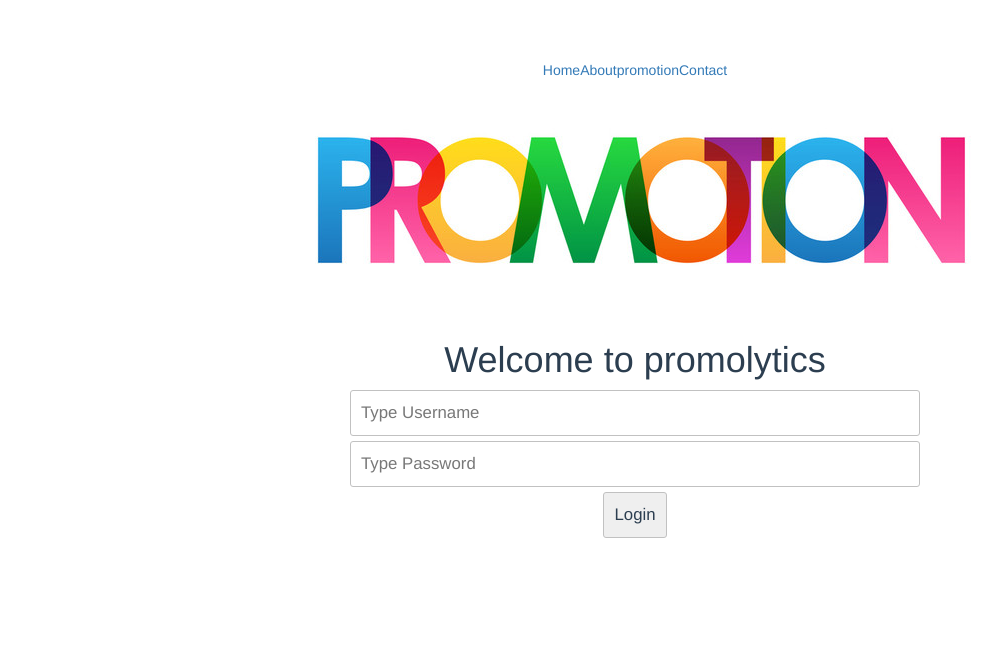
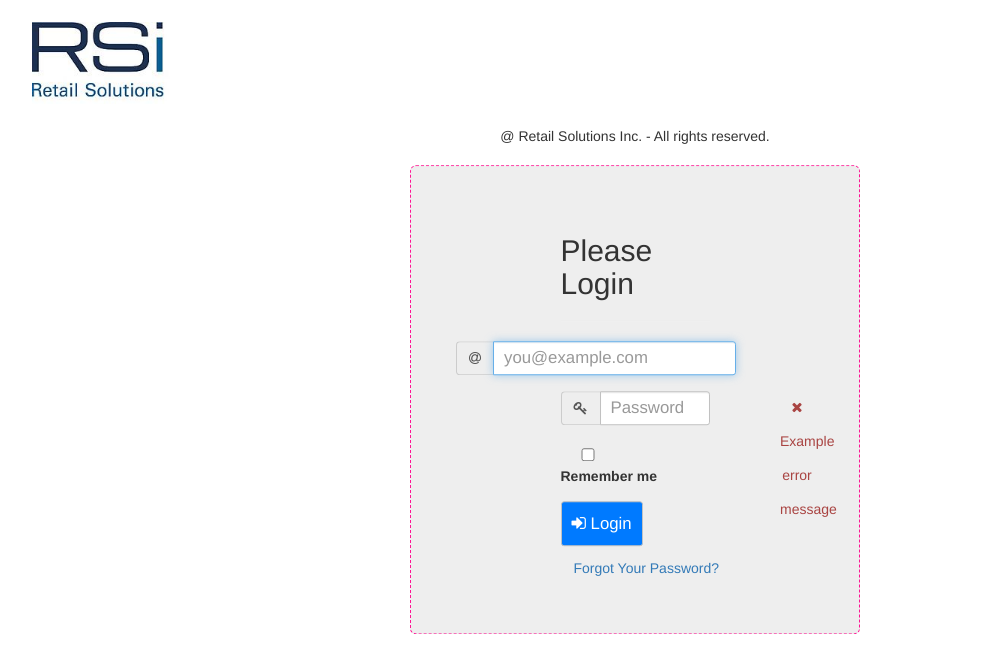
Before and after one commit to dev-mrinal/vuejs, a Vue app: page / in a window 1280 px wide. Shown: the top 672 px of the page, without its empty margins (5-1001 px from the left). Built offline with nearby package versions, Linux system fonts and the light colour scheme.

Commit message:
working on Login page

```diff
--- a/index.html
+++ b/index.html
@@ -3,7 +3,11 @@
   <head>
     <meta charset="utf-8">
     <meta name="viewport" content="width=device-width, initial-scale=1, shrink-to-fit=no">
+    <meta name="description" content="The HTML5 Herald">
     <title>Vue Project</title>
+    <!--[if lt IE 9]>
+<script src="https://cdnjs.cloudflare.com/ajax/libs/html5shiv/3.7.3/html5shiv.js"></script>
+<![endif]-->
   </head>
   <body>
     <div id="app"></div>
--- a/src/App.vue
+++ b/src/App.vue
@@ -1,10 +1,27 @@
 <template>
-  <div id="app" class="container">
+  <div id="app" class="container-fluid">
+
+  <header class="row">
+  <div class="col-sm-2"><img src="./assets/images/logo.jpg" class="img-fluid logo"  /></div>
+  <div class="col-sm-10">&nbsp;</div>
+  </header>
+
+  <nav v-if="['login'].indexOf($route.name) == -1">
+  {{ ['login'].indexOf($route.name) }}
     <router-link to="/">Home</router-link>
     <router-link to="/about">About</router-link>
     <router-link to="/promotion">promotion</router-link>
     <router-link to="/contact">Contact</router-link>
+  </nav>
+
+  <main>
     <router-view/>
+  </main>
+
+  <footer class="fixed-bottom">
+  <div class="col text-align">@ Retail Solutions Inc. - All rights reserved.</div>
+  </footer>
+
   </div>
 </template>
 
@@ -14,14 +31,14 @@ export default {
 }
 </script>
 
-<style>
-#app {
-  margin: 0 auto;
-  font-family: 'Avenir', Helvetica, Arial, sans-serif;
-  -webkit-font-smoothing: antialiased;
-  -moz-osx-font-smoothing: grayscale;
+<style lang="scss" scoped >
+
+.logo {
+  margin: 22px;
+  width: 150px;
+}
+.text-align {
   text-align: center;
-  color: #2c3e50;
-  margin-top: 60px;
 }
+
 </style>
--- a/src/components/About.vue
+++ b/src/components/About.vue
@@ -50,7 +50,7 @@ export default {
   },
   methods: {
     checkAuth: function () {
-      console.log(sessionStorage.username)
+      // console.log(sessionStorage.username)
       if (sessionStorage.username === undefined && sessionStorage.password === undefined) {
         console.log('test')
         location.href = '#/'
@@ -71,16 +71,16 @@ export default {
             { id: '1', promotionName: 'promotion A', clientRef: '2323', retailer: 'Cocacola', products: 'Product A', startDate: '22-10-2017', endDate: '22-12-2017', status: 'Retailer Forcast' },
             { id: '2', promotionName: 'promotion B', clientRef: '75574', retailer: 'Wallmart', products: 'Product B', startDate: '22-12-2017', endDate: '22-12-2017', status: 'Retailer Forcast' },
             { id: '3', promotionName: 'promotion C', clientRef: '6767', retailer: 'P&G', products: 'Product A', startDate: '22-10-2017', endDate: '22-12-2017', status: 'Retailer Forcast' },
-            { id: '4', promotionName: 'promotion D', clientRef: '584834', retailer: 'Big Bazaar', products: 'Product C', startDate: '22-10-2017', endDate: '22-12-2017', status: 'Retailer Forcast' }, { id: '1', promotionName: 'promotion A', clientRef: 'CDFGHJH', retailer: 'Cocacola', products: 'Product A', startDate: '22-10-2017', endDate: '22-12-2017', status: 'Retailer Forcast' },
-            { id: '2', promotionName: 'promotion E', clientRef: '21210', retailer: 'Wallmart', products: 'Product D', startDate: '22-10-2017', endDate: '22-12-2017', status: 'Retailer Forcast' },
-            { id: '3', promotionName: 'promotion F', clientRef: '7348374', retailer: 'P&G', products: 'Product E', startDate: '22-10-2017', endDate: '22-12-2017', status: 'Retailer Forcast' },
-            { id: '4', promotionName: 'promotion G', clientRef: '348732', retailer: 'Big Bazaar', products: 'Product F', startDate: '22-10-2017', endDate: '22-12-2017', status: 'Retailer Forcast' }, { id: '1', promotionName: 'promotion A', clientRef: 'CDFGHJH', retailer: 'Cocacola', products: 'Product A', startDate: '22-10-2017', endDate: '22-12-2017', status: 'Retailer Forcast' },
-            { id: '2', promotionName: 'promotion H', clientRef: '48124', retailer: 'Wallmart', products: 'Product A', startDate: '22-10-2017', endDate: '22-12-2017', status: 'Retailer Forcast' },
-            { id: '3', promotionName: 'promotion I', clientRef: '023921', retailer: 'P&G', products: 'Product G', startDate: '22-10-2017', endDate: '22-12-2017', status: 'Retailer Forcast' },
-            { id: '4', promotionName: 'promotion J', clientRef: '45623', retailer: 'Big Bazaar', products: 'Product H', startDate: '22-10-2017', endDate: '22-12-2017', status: 'Retailer Forcast' }, { id: '1', promotionName: 'promotion A', clientRef: 'CDFGHJH', retailer: 'Cocacola', products: 'Product A', startDate: '22-10-2017', endDate: '22-12-2017', status: 'Retailer Forcast' },
-            { id: '2', promotionName: 'promotion K', clientRef: '347328', retailer: 'Wallmart', products: 'Product I', startDate: '22-10-2017', endDate: '22-12-2017', status: 'Retailer Forcast' },
-            { id: '3', promotionName: 'promotion L', clientRef: '346346', retailer: 'P&G', products: 'Product A', startDate: '22-10-2017', endDate: '22-12-2017', status: 'Retailer Forcast' },
-            { id: '4', promotionName: 'promotion M', clientRef: '36229329', retailer: 'Big Bazaar', products: 'Product J', startDate: '22-10-2017', endDate: '22-12-2017', status: 'Retailer Forcast' }
+            { id: '4', promotionName: 'promotion C', clientRef: '6767', retailer: 'P&G', products: 'Product A', startDate: '22-10-2017', endDate: '22-12-2017', status: 'Retailer Forcast' },
+            { id: '5', promotionName: 'promotion C', clientRef: '6767', retailer: 'P&G', products: 'Product A', startDate: '22-10-2017', endDate: '22-12-2017', status: 'Retailer Forcast' },
+            { id: '6', promotionName: 'promotion C', clientRef: '6767', retailer: 'P&G', products: 'Product A', startDate: '22-10-2017', endDate: '22-12-2017', status: 'Retailer Forcast' },
+            { id: '7', promotionName: 'promotion C', clientRef: '6767', retailer: 'P&G', products: 'Product A', startDate: '22-10-2017', endDate: '22-12-2017', status: 'Retailer Forcast' },
+            { id: '8', promotionName: 'promotion C', clientRef: '6767', retailer: 'P&G', products: 'Product A', startDate: '22-10-2017', endDate: '22-12-2017', status: 'Retailer Forcast' },
+            { id: '9', promotionName: 'promotion C', clientRef: '6767', retailer: 'P&G', products: 'Product A', startDate: '22-10-2017', endDate: '22-12-2017', status: 'Retailer Forcast' },
+            { id: '10', promotionName: 'promotion C', clientRef: '6767', retailer: 'P&G', products: 'Product A', startDate: '22-10-2017', endDate: '22-12-2017', status: 'Retailer Forcast' },
+            { id: '11', promotionName: 'promotion C', clientRef: '6767', retailer: 'P&G', products: 'Product A', startDate: '22-10-2017', endDate: '22-12-2017', status: 'Retailer Forcast' },
+            { id: '12', promotionName: 'promotion C', clientRef: '6767', retailer: 'P&G', products: 'Product A', startDate: '22-10-2017', endDate: '22-12-2017', status: 'Retailer Forcast' },
+            { id: '13', promotionName: 'promotion C', clientRef: '6767', retailer: 'P&G', products: 'Product A', startDate: '22-10-2017', endDate: '22-12-2017', status: 'Retailer Forcast' }
       ],
       posts: [],
       errors: [],
--- a/src/components/Contact.vue
+++ b/src/components/Contact.vue
@@ -14,6 +14,7 @@ mmmm
     </li></ul>
 
 <span @click="setPage(currentPage+1)">Next</span>
+
 </div>
 </template>
 
@@ -52,7 +53,7 @@ export default {
         this.currentPage = this.totalPages - 1
       }
       var index = this.currentPage * this.itemsPerPage
-      console.log(index)
+      // console.log(index)
       if (index > -1) {
         return this.users.slice(index, index + this.itemsPerPage)
       }
@@ -60,7 +61,7 @@ export default {
   },
   methods: {
     setPage: function (pageNumber) {
-     // console.log(pageNumber)
+      console.log(pageNumber)
       this.currentPage = pageNumber
     }
   }
--- /dev/null
+++ b/src/components/Login.vue
@@ -0,0 +1,202 @@
+<template>
+ <!-- <div>
+  <h1>{{ msg | capitalize }}</h1>
+  <div><input type="text" name="username" id="username" v-model="username" placeholder="Type Username" /></div>
+  <div><input type="password" name="password" id="password" v-model="password" placeholder="Type Password" /></div>
+  <div><button id="createAccount" v-on:click="postPost" >Login</button></div>
+  <div><label><input type="checkbox" value=""> Remember Me. </label></div>
+</div> -->
+
+
+<div class="jumbotron"  >
+
+            <div class="row">
+                <div class="col-md-3"></div>
+                <div class="col-md-6">
+                    <h2>Please Login</h2>
+                    <hr>
+                </div>
+            </div>
+
+
+
+            <div class="row">
+
+                    <div class="form-group has-danger">
+                        <label class="sr-only" for="email">E-Mail Address</label>
+                        <div class="input-group mb-2 mr-sm-2 mb-sm-0">
+                            <div class="input-group-addon" style="width: 2.6rem"><i class="fa fa-at"></i></div>
+                            <input type="text" name="email" class="form-control" id="email"
+                                   placeholder="you@example.com" required autofocus>
+                    </div>
+                    </div>
+
+
+                  <div class="col-md-12">
+                    <div class="form-control-feedback">
+                        <span class="text-danger align-middle">
+                            <i class="fa fa-close"></i> Example error message
+                        </span>
+                    </div>
+                  </div>
+            </div>
+
+
+
+            <div class="row">
+                <div class="col-md-3"></div>
+                <div class="col-md-6">
+                    <div class="form-group">
+                        <label class="sr-only" for="password">Password</label>
+                        <div class="input-group mb-2 mr-sm-2 mb-sm-0">
+                            <div class="input-group-addon" style="width: 2.6rem"><i class="fa fa-key"></i></div>
+                            <input type="password" name="password" class="form-control" id="password"
+                                   placeholder="Password" required>
+                        </div>
+                    </div>
+                </div>
+                <div class="col-md-3">
+                    <div class="form-control-feedback">
+                        <span class="text-danger align-middle">
+                        <!-- Put password error message here -->
+                        </span>
+                    </div>
+                </div>
+            </div>
+            <div class="row">
+                <div class="col-md-3"></div>
+                <div class="col-md-6" style="padding-top: .35rem">
+                    <div class="form-check mb-2 mr-sm-2 mb-sm-0">
+                        <label class="form-check-label">
+                            <input class="form-check-input" name="remember"
+                                   type="checkbox" >
+                            <span style="padding-bottom: .15rem">Remember me</span>
+                        </label>
+                    </div>
+                </div>
+            </div>
+            <div class="row" style="padding-top: 1rem">
+                <div class="col-md-3"></div>
+                <div class="col-md-6">
+                    <button type="submit" class="btn btn-success"><i class="fa fa-sign-in"></i> Login</button>
+                    <a class="btn btn-link" href="/password/reset">Forgot Your Password?</a>
+                </div>
+            </div>
+        </div>
+
+</template>
+
+<script>
+// import '../assets/scss/global.scss'
+import axios from 'axios'
+import _ from 'lodash'
+
+export default {
+  name: 'Login',
+  methods: {
+    postPost: function () {
+      axios.post('https://jsonplaceholder.typicode.com/posts', {
+        username: this.username,
+        password: this.password,
+        body: this.postBody
+      })
+    .then(response => {
+      console.log(response.data.username)
+      console.log(response.data.password)
+      if (response.data.username === 'mrinal' && response.data.password === 'mrinal') {
+        console.log('success')
+        sessionStorage.username = response.data.username
+        sessionStorage.password = response.data.password
+        location.href = '#/about'
+      } else {
+        alert('Enter Username and Password')
+      }
+    })
+    .catch(e => {
+      this.errors.push(e)
+    })
+
+    // async / await version (postPost() becomes async postPost())
+    //
+    // try {
+    //   await axios.post(`http://jsonplaceholder.typicode.com/posts`, {
+    //     body: this.postBody
+    //   })
+    // } catch (e) {
+    //   this.errors.push(e)
+    // }
+    },
+    throttledMethod: _.debounce(() => {
+      console.log('I get fired every two seconds!')
+    }, 2000)
+  },
+  data: function () {
+    return {
+      msg: 'welcome to promolytics',
+      username: '',
+      password: '',
+      posts: [],
+      postBody: '',
+      errors: [],
+      post: ''
+    }
+  },
+  filters: {
+    capitalize: function (str) {
+      return str.charAt(0).toUpperCase() + str.slice(1)
+    }
+  }
+}
+</script>
+
+<!-- Add "scoped" attribute to limit CSS to this component only -->
+<style lang="scss" scoped>
+$main-bg-color: #FFF;
+.app-wrapper {
+    width: 1024px;
+    height: 768px;
+    background: $main-bg-color;
+}
+h1, h2 {
+  font-weight: normal;
+}
+
+::-webkit-input-placeholder { /* Chrome/Opera/Safari */
+  color: #787878;
+}
+::-moz-placeholder { /* Firefox 19+ */
+  color: #787878;
+}
+:-ms-input-placeholder { /* IE 10+ */
+  color: #787878;
+}
+:-moz-placeholder { /* Firefox 18- */
+  color: #787878;
+}
+input {
+  border: 1px solid #c1c1c1;
+  padding: 10px;
+  font-size: 1.2em;
+  width: 50%;
+  margin-bottom: 5px;
+  border-radius: 3px;
+}
+button {
+  color: #FFF;
+  border: 1px solid #c1c1c1;
+  padding: 10px;
+  font-size: 1.2em;
+  margin-bottom: 5px;
+  border-radius: 3px;
+  background: #007aff;
+}
+
+.jumbotron {
+  width: 450px;
+  position: absolute;
+  top: 50%;
+  left:50%;
+  transform: translate(-50%,-50%);
+  border: 1px dashed deeppink;
+}
+</style>
--- a/src/components/Promotion.vue
+++ b/src/components/Promotion.vue
@@ -1,5 +1,6 @@
 <template>
   <div class="app-wrapper">
+
      <table>
     <thead>
       <tr>
@@ -13,7 +14,7 @@
       </tr>
     </thead>
     <tbody>
-      <tr v-for="entry in filteredData | paginate">
+      <tr v-for="entry in filteredData ">
         <td v-for="key in columns">
           {{entry[key]}}
         </td>
@@ -21,15 +22,17 @@
     </tbody>
   </table>
 
-    <span @click="setPage(currentPage-1)">Prev</span>
-<ul>
-    <li v-for="pageNumber in totalPages" v-if="Math.abs(pageNumber - currentPage) < 3 || pageNumber == totalPages - 1 || pageNumber == 0">
-    <a href="#" @click="setPage(pageNumber)"  :class="{current: currentPage === pageNumber, last: (pageNumber == totalPages - 1 && Math.abs(pageNumber - currentPage) > 3), first:(pageNumber == 0 && Math.abs(pageNumber - currentPage) > 3)}">{{ pageNumber+1 }}</a>
-    </li>
-</ul>
-    <span @click="setPage(currentPage+1)">Next</span>
 
-  </div>
+<!-- Pagination -->
+<br>
+<span @click="setPage(currentPage-1)">Prev</span>
+
+<ul><li v-for="pageNumber in totalPages" v-if="Math.abs(pageNumber - currentPage) < 3 || pageNumber == totalPages - 1 || pageNumber == 0"><a href="#" @click="setPage(pageNumber)"  :class="{current: currentPage === pageNumber, last: (pageNumber == totalPages - 1 && Math.abs(pageNumber - currentPage) > 3), first:(pageNumber == 0 && Math.abs(pageNumber - currentPage) > 3)}">{{ (pageNumber-1)+1 }}</a>
+    </li></ul>
+
+<span @click="setPage(currentPage+1)">Next</span>
+
+</div>
 </template>
 
 <script>
@@ -50,11 +53,15 @@ export default {
       sortKey: '',
       sortOrders: sortOrders,
       currentPage: 0,
-      itemsPerPage: 2,
+      itemsPerPage: 5,
       resultCount: 0
     }
   },
   computed: {
+    totalPages: function () {
+      console.log(Math.ceil(this.resultCount / this.itemsPerPage))
+      return Math.ceil(this.resultCount / this.itemsPerPage)
+    },
     filteredData: function () {
       var sortKey = this.sortKey
       var filterKey = this.filterKey && this.filterKey.toLowerCase()
@@ -74,10 +81,13 @@ export default {
           return (a === b ? 0 : a > b ? 1 : -1) * order
         })
       }
-      return data
-    },
-    totalPages: function () {
-      return Math.ceil(this.resultCount / this.itemsPerPage)
+      this.resultCount = data.length
+      if (this.currentPage >= this.totalPages) {
+        this.currentPage = this.totalPages - 1
+      }
+      var index = this.currentPage * this.itemsPerPage
+      return data.slice(index, index + this.itemsPerPage)
+      // return data
     }
   },
   filters: {
@@ -88,15 +98,6 @@ export default {
         str = 'Client Ref'
       }
       return str.charAt(0).toUpperCase() + str.slice(1)
-    },
-    paginate: function (list) {
-      console.log(list)
-      this.resultCount = list.length
-      if (this.currentPage >= this.totalPages) {
-        this.currentPage = this.totalPages - 1
-      }
-      var index = this.currentPage * this.itemsPerPage
-      return list.slice(index, index + this.itemsPerPage)
     }
   },
   methods: {
@@ -104,8 +105,13 @@ export default {
       this.sortKey = key
       this.sortOrders[key] = this.sortOrders[key] * -1
     },
-    clickCallback: function (pageNum) {
-      console.log(pageNum)
+    setPage: function (pageNumber) {
+      console.log(pageNumber)
+      if (pageNumber > -1) {
+        this.currentPage = pageNumber
+      } else {
+        this.currentPage = 1
+      }
     }
   }
 }
@@ -172,4 +178,27 @@ th.active .arrow {
   border-top: 4px solid #fff;
 }
 
+a {
+  color: #999;
+}
+.current {
+  color: red;
+}
+ul {
+  padding: 0;
+  list-style-type: none;
+}
+li {
+  display: inline;
+  margin: 5px 5px;
+}
+
+a.first::after {
+  content:'...'
+}
+
+a.last::before {
+  content:'...'
+}
+
 </style>
--- a/src/main.js
+++ b/src/main.js
@@ -6,10 +6,11 @@ import router from './router'
 import BootstrapVue from 'bootstrap-vue'
 import 'bootstrap/dist/css/bootstrap.css'
 import 'bootstrap-vue/dist/bootstrap-vue.css'
-import Paginate from 'vuejs-paginate'
+import 'font-awesome/css/font-awesome.css'
+// import Paginate from 'vuejs-paginate'
 // require('../node_modules/bootstrap-sass/assets/stylesheets/_bootstrap.scss')
 // require('../node_modules/bootstrap-sass/assets/javascripts/bootstrap.min.js')
-Vue.component('paginate', Paginate)
+// Vue.component('paginate', Paginate)
 Vue.use(BootstrapVue)
 Vue.config.productionTip = false
 
--- a/src/router/index.js
+++ b/src/router/index.js
@@ -1,5 +1,6 @@
 import Vue from 'vue'
 import Router from 'vue-router'
+import Login from '@/components/Login'
 import Home from '@/components/Home'
 import About from '@/components/About'
 import Promotion from '@/components/Promotion'
@@ -11,6 +12,11 @@ export default new Router({
   routes: [
     {
       path: '/',
+      name: 'login',
+      component: Login
+    },
+    {
+      path: '/home',
       name: 'home',
       component: Home
     },
```
Also changed, not shown: src/assets/images/logo.jpg (added).
